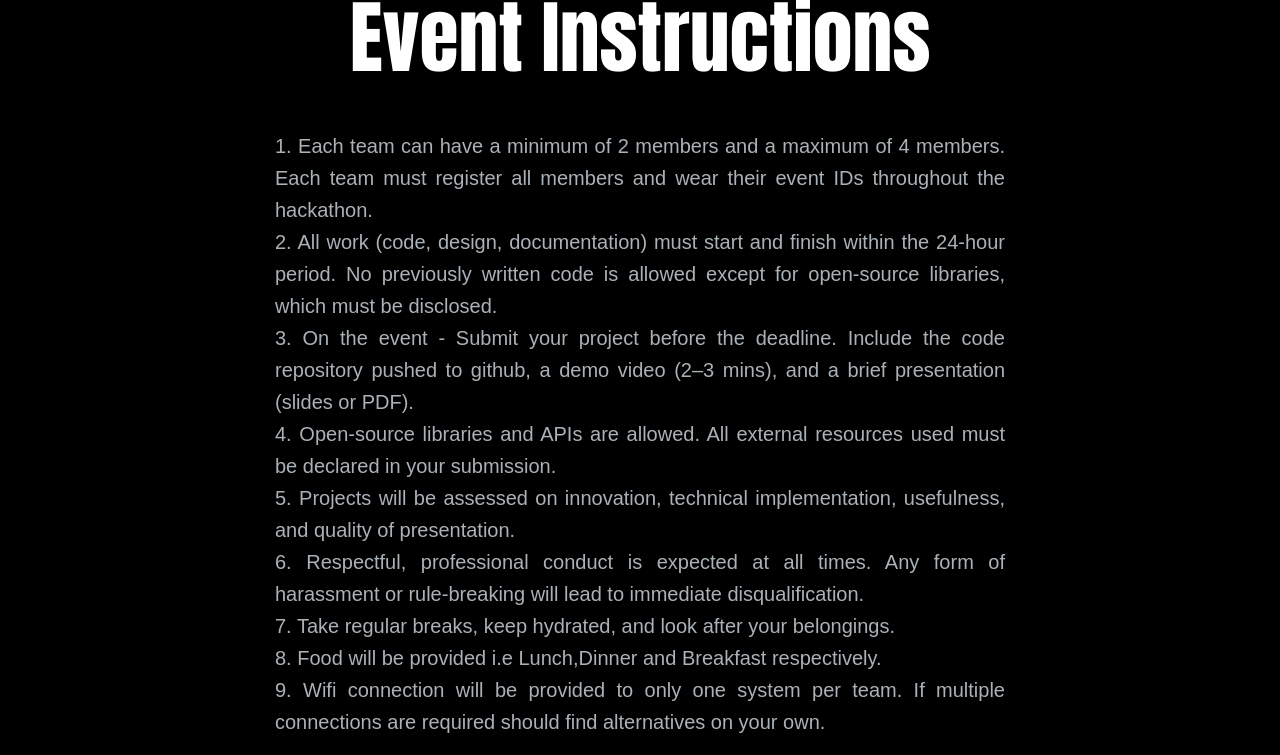
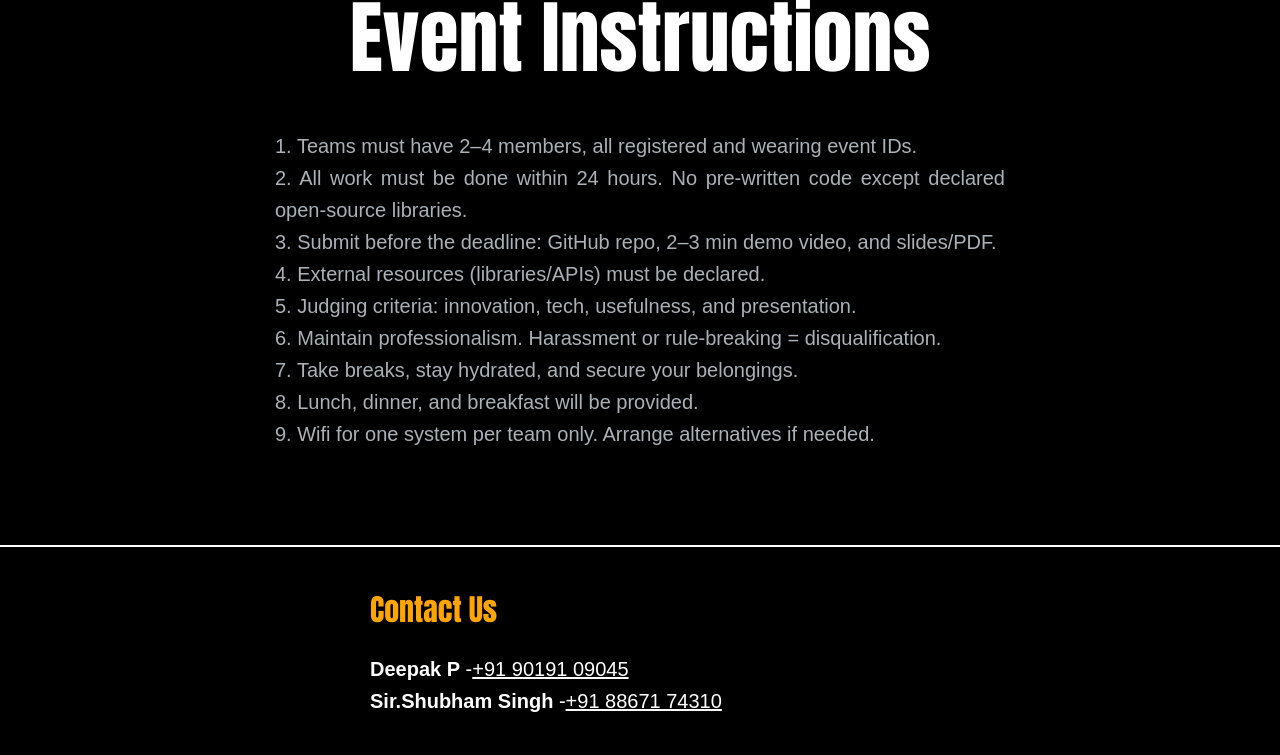
Before and after one commit to Sparky7915/Code-Vault, a plain HTML site: page index.html in a window 1280 px wide. Shown: the part 2512-3267 px from the top of the page. Drawn offline with Linux system fonts and the light colour scheme; a web font is replaced by a local one.

Commit message:
Event Instructions content updated

```diff
--- a/index.html
+++ b/index.html
@@ -205,15 +205,15 @@
                         <!-- <div class="padded-box"> </div> -->
                         <h3 class="wow fadeInRight padded-Instheading" data-wow-duration="1s" data-wow-delay=".3s">Event Instructions</h3>
                         <div class="padded-instructions"> </div>
-                        <p class="wow fadeInRight my-about" data-wow-duration="1s" data-wow-delay=".4s">1. Each team can have a minimum of 2 members and a maximum of 4 members. Each team must register all members and wear their event IDs throughout the hackathon. </p>
-                        <p class="wow fadeInRight my-about" data-wow-duration="1s" data-wow-delay=".4s">2. All work (code, design, documentation) must start and finish within the 24-hour period. No previously written code is allowed except for open-source libraries, which must be disclosed.</p>
-                        <p class="wow fadeInRight my-about" data-wow-duration="1s" data-wow-delay=".4s">3. On the event -  Submit your project before the deadline. Include the code repository pushed to github, a demo video (2–3 mins), and a brief presentation (slides or PDF).</p>
-                        <p class="wow fadeInRight my-about" data-wow-duration="1s" data-wow-delay=".4s">4. Open-source libraries and APIs are allowed. All external resources used must be declared in your submission.</p>
-                        <p class="wow fadeInRight my-about" data-wow-duration="1s" data-wow-delay=".4s">5. Projects will be assessed on innovation, technical implementation, usefulness, and quality of presentation.</p>
-                        <p class="wow fadeInRight my-about" data-wow-duration="1s" data-wow-delay=".4s">6. Respectful, professional conduct is expected at all times. Any form of harassment or rule-breaking will lead to immediate disqualification.</p>
-                        <p class="wow fadeInRight my-about" data-wow-duration="1s" data-wow-delay=".4s">7. Take regular breaks, keep hydrated, and look after your belongings.</p>
-                        <p class="wow fadeInRight my-about" data-wow-duration="1s" data-wow-delay=".4s">8. Food will be provided i.e Lunch,Dinner and Breakfast respectively.</p>
-                        <p class="wow fadeInRight my-about" data-wow-duration="1s" data-wow-delay=".4s">9. Wifi connection will be provided to only one system per team. If multiple connections are required should find alternatives on your own.</p>
+                        <p class="wow fadeInRight my-about" data-wow-duration="1s" data-wow-delay=".4s">1. Teams must have 2–4 members, all registered and wearing event IDs.</p>
+                        <p class="wow fadeInRight my-about" data-wow-duration="1s" data-wow-delay=".4s">2. All work must be done within 24 hours. No pre-written code except declared open-source libraries.</p>
+                        <p class="wow fadeInRight my-about" data-wow-duration="1s" data-wow-delay=".4s">3. Submit before the deadline: GitHub repo, 2–3 min demo video, and slides/PDF.</p>
+                        <p class="wow fadeInRight my-about" data-wow-duration="1s" data-wow-delay=".4s">4. External resources (libraries/APIs) must be declared.</p>
+                        <p class="wow fadeInRight my-about" data-wow-duration="1s" data-wow-delay=".4s">5. Judging criteria: innovation, tech, usefulness, and presentation.</p>
+                        <p class="wow fadeInRight my-about" data-wow-duration="1s" data-wow-delay=".4s">6. Maintain professionalism. Harassment or rule-breaking = disqualification.</p>
+                        <p class="wow fadeInRight my-about" data-wow-duration="1s" data-wow-delay=".4s">7. Take breaks, stay hydrated, and secure your belongings.</p>
+                        <p class="wow fadeInRight my-about" data-wow-duration="1s" data-wow-delay=".4s">8. Lunch, dinner, and breakfast will be provided.</p>
+                        <p class="wow fadeInRight my-about" data-wow-duration="1s" data-wow-delay=".4s">9. Wifi for one system per team only. Arrange alternatives if needed.</p>
                         <!-- <div class="padded-instructions"> </div> -->
                     </div>
                 </div>
```
